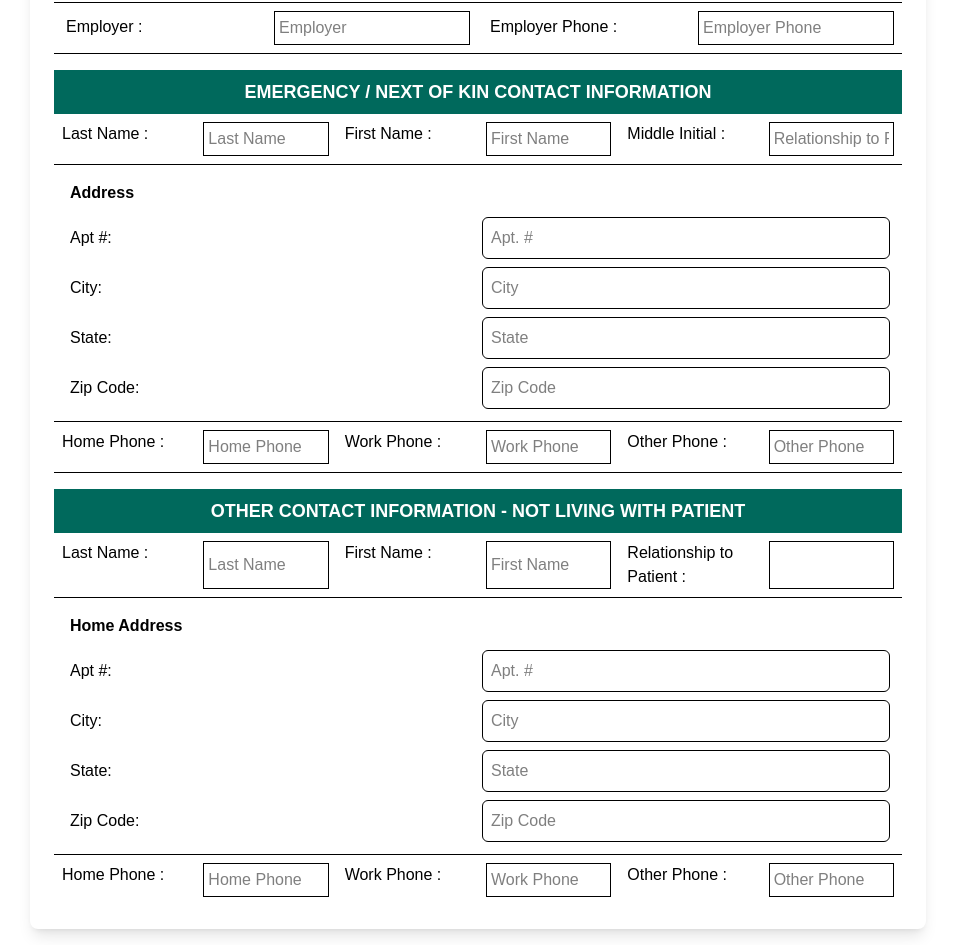
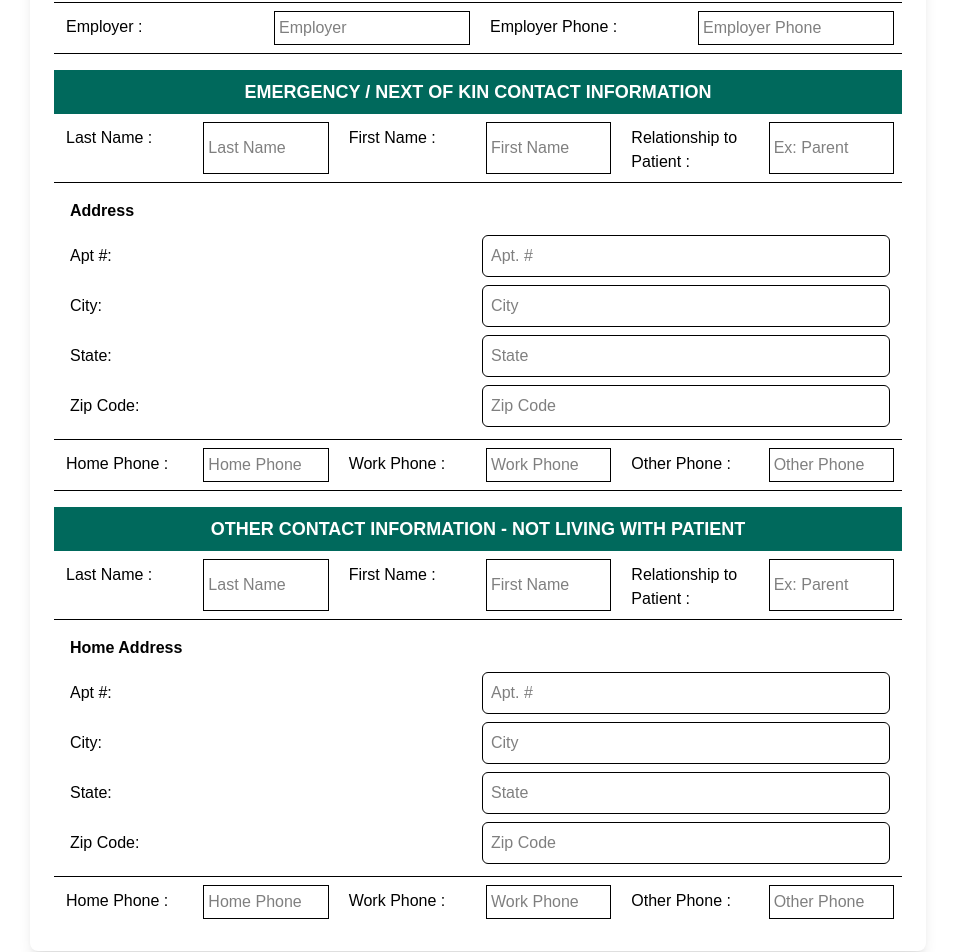
Before and after one commit to JoeyCollado/ehr, a Next.js app: page /pages/registration/personalInformation in a window 1280 px wide. Shown: the part 1560-2512 px from the top of the page, without its empty margins (162-1117 px from the left). Built offline with nearby package versions, Linux system fonts and the light colour scheme; no server answers.

Commit message:
padding fix done

```diff
--- a/app/pages/registration/personalInformation/page.tsx
+++ b/app/pages/registration/personalInformation/page.tsx
@@ -306,14 +306,14 @@ const Page = () => {
         {/* Fourth part */}
         <h2 className="text-lg font-bold bg-[#00695C] text-white p-2 mt-4 text-center">EMERGENCY / NEXT OF KIN CONTACT INFORMATION</h2>
         <div className="grid grid-cols-6 gap-4 border-b p-2">
-              <h2>Last Name :</h2>
+              <h2 className="pl-1 pt-1">Last Name :</h2>
           <input className="border p-1" placeholder="Last Name" name="emergencyLastName"
                  value={formData.emergencyLastName || ''} onChange={handleInputChange}  disabled={!isEditing} />
-              <h2>First Name :</h2>
+              <h2 className="pl-1 pt-1">First Name :</h2>
           <input className="border p-1" placeholder="First Name" name="emergencyFirstName"
                  value={formData.emergencyFirstName || ''} onChange={handleInputChange} disabled={!isEditing} />
-              <h2>Middle Initial :</h2>
-          <input className="border p-1" placeholder="Relationship to Patient" name="emergencyRelationship"
+              <h2 className="pl-1 pt-1">Relationship to Patient :</h2>
+          <input className="border p-1" placeholder="Ex: Parent" name="emergencyRelationship"
                  value={formData.emergencyRelationship || ''} onChange={handleInputChange} disabled={!isEditing} />
         </div>
         <div className="grid grid-cols-2 gap-2 border-b p-3">
@@ -336,13 +336,13 @@ const Page = () => {
          value={formData.emergencyZip || ''} onChange={handleInputChange} readOnly={!isEditing} />
 </div>
         <div className="grid grid-cols-6 gap-4 border-b p-2">
-         <h2>Home Phone :</h2>
+         <h2 className="pl-1 pt-1">Home Phone :</h2>
           <input className="border p-1" placeholder="Home Phone" name="emergencyHomePhone"
                  value={formData.emergencyHomePhone || ''} onChange={handleInputChange} readOnly={!isEditing} />
-         <h2>Work Phone :</h2>
+         <h2 className="pl-1 pt-1">Work Phone :</h2>
           <input className="border p-1" placeholder="Work Phone" name="emergencyWorkPhone"
                  value={formData.emergencyWorkPhone || ''} onChange={handleInputChange} readOnly={!isEditing} />
-         <h2>Other Phone :</h2>
+         <h2 className="pl-1 pt-1">Other Phone :</h2>
           <input className="border p-1" placeholder="Other Phone" name="emergencyOtherPhone"
                  value={formData.emergencyOtherPhone || ''} onChange={handleInputChange} readOnly={!isEditing} />
         </div>
@@ -350,14 +350,14 @@ const Page = () => {
         {/* Fifth part */}
         <h2 className="text-lg font-bold bg-[#00695C] text-white p-2 mt-4 text-center">OTHER CONTACT INFORMATION - NOT LIVING WITH PATIENT</h2>
         <div className="grid grid-cols-6 gap-4 border-b p-2">
-              <h2>Last Name :</h2>
+              <h2 className="pl-1 pt-1">Last Name :</h2>
               <input className="border p-1" placeholder="Last Name" name="otherLastName"
                  value={formData.otherLastName || ''} onChange={handleInputChange} disabled={!isEditing} />
-              <h2>First Name :</h2>
+              <h2 className="pl-1 pt-1">First Name :</h2>
           <input className="border p-1" placeholder="First Name" name="otherFirstName"
                  value={formData.otherFirstName || ''} onChange={handleInputChange} disabled={!isEditing} />
-              <h2>Relationship to Patient :</h2>
-          <input className="border p-1" placeholder="" name="otherRelationship"
+              <h2 className="pl-1 pt-1">Relationship to Patient :</h2>
+          <input className="border p-1" placeholder="Ex: Parent" name="otherRelationship"
                  value={formData.otherRelationship || ''} onChange={handleInputChange} disabled={!isEditing} />
         </div>
         <div className="grid grid-cols-2 gap-2 border-b p-3">
@@ -380,13 +380,13 @@ const Page = () => {
          value={formData.otherZip || ''} onChange={handleInputChange} readOnly={!isEditing} />
 </div>
         <div className="grid grid-cols-6 gap-4  p-2">
-        <h2>Home Phone :</h2>
+        <h2 className="pl-1 pt-1">Home Phone :</h2>
           <input className="border p-1" placeholder="Home Phone" name="otherHomePhone"
                  value={formData.otherHomePhone || ''} onChange={handleInputChange} readOnly={!isEditing}/>
-        <h2>Work Phone :</h2>
+        <h2 className="pl-1 pt-1">Work Phone :</h2>
           <input className="border p-1" placeholder="Work Phone" name="otherWorkPhone"
                  value={formData.otherWorkPhone || ''} onChange={handleInputChange} readOnly={!isEditing}/>
-        <h2>Other Phone :</h2>
+        <h2 className="pl-1 pt-1">Other Phone :</h2>
           <input className="border p-1" placeholder="Other Phone" name="otherOtherPhone"
                  value={formData.otherOtherPhone || ''} onChange={handleInputChange} readOnly={!isEditing}/>
         </div>
```
